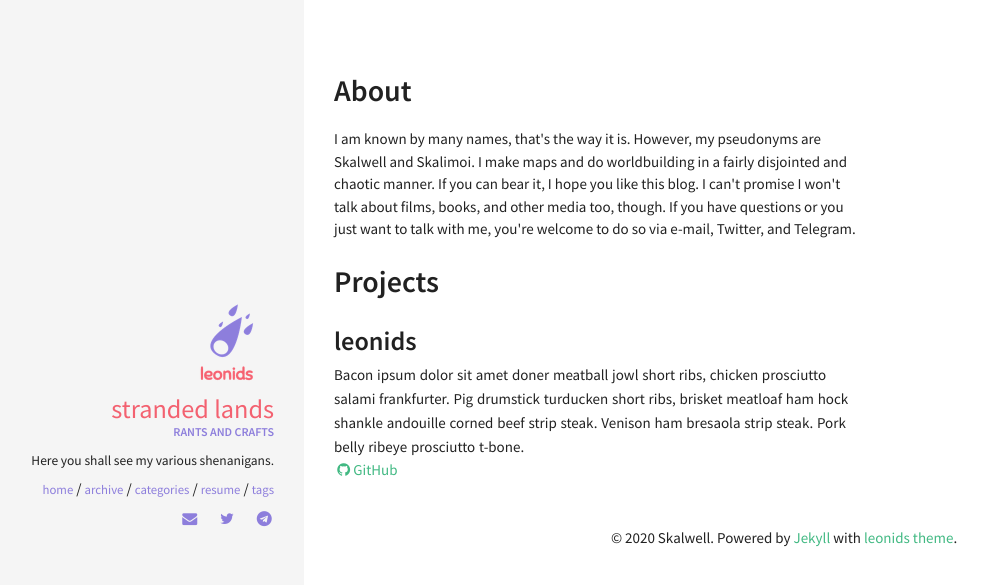
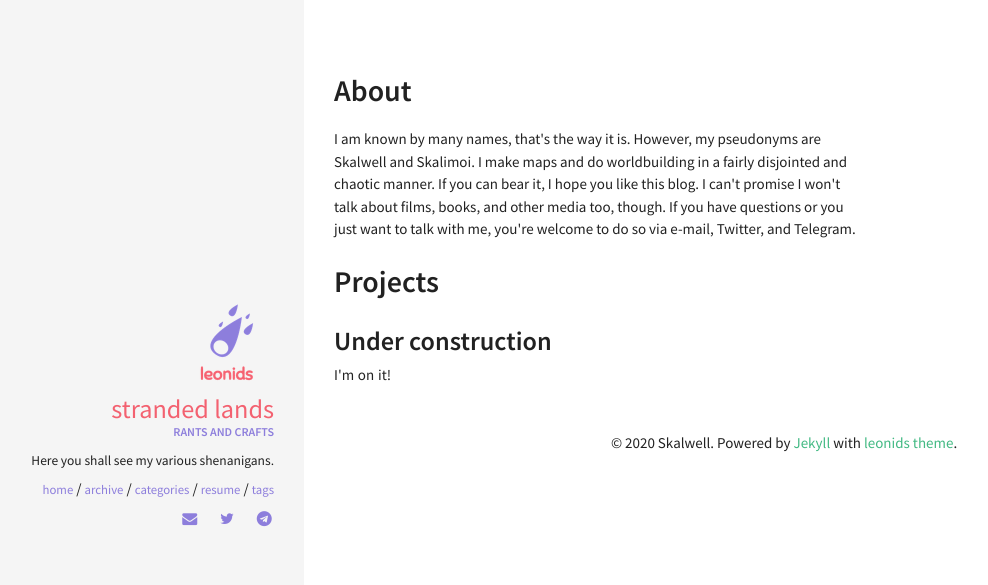
Before and after one commit to skalimoi/skalimoi.github.io, a Jekyll site: the page built from resume.html, in a window 1280 px wide. Shown: the top 585 px of the page, without its empty margins (16-1004 px from the left). Built offline with Jekyll 4.4.1, drawn with Linux system fonts in a browser that asks for light colours.

Commit message:
Update projects.yml

```diff
--- a/_data/index/projects.yml
+++ b/_data/index/projects.yml
@@ -1,4 +1,4 @@
-- name: leonids
-  descr: "Bacon ipsum dolor sit amet doner meatball jowl short ribs, chicken prosciutto salami frankfurter. Pig drumstick turducken short ribs, brisket meatloaf ham hock shankle andouille corned beef strip steak. Venison ham bresaola strip steak. Pork belly ribeye prosciutto t-bone."
+- name: Under construction
+  descr: "I'm on it!"
   image: pong.png
-  github: https://github.com/renyuanz/leonids
+  github:
```
